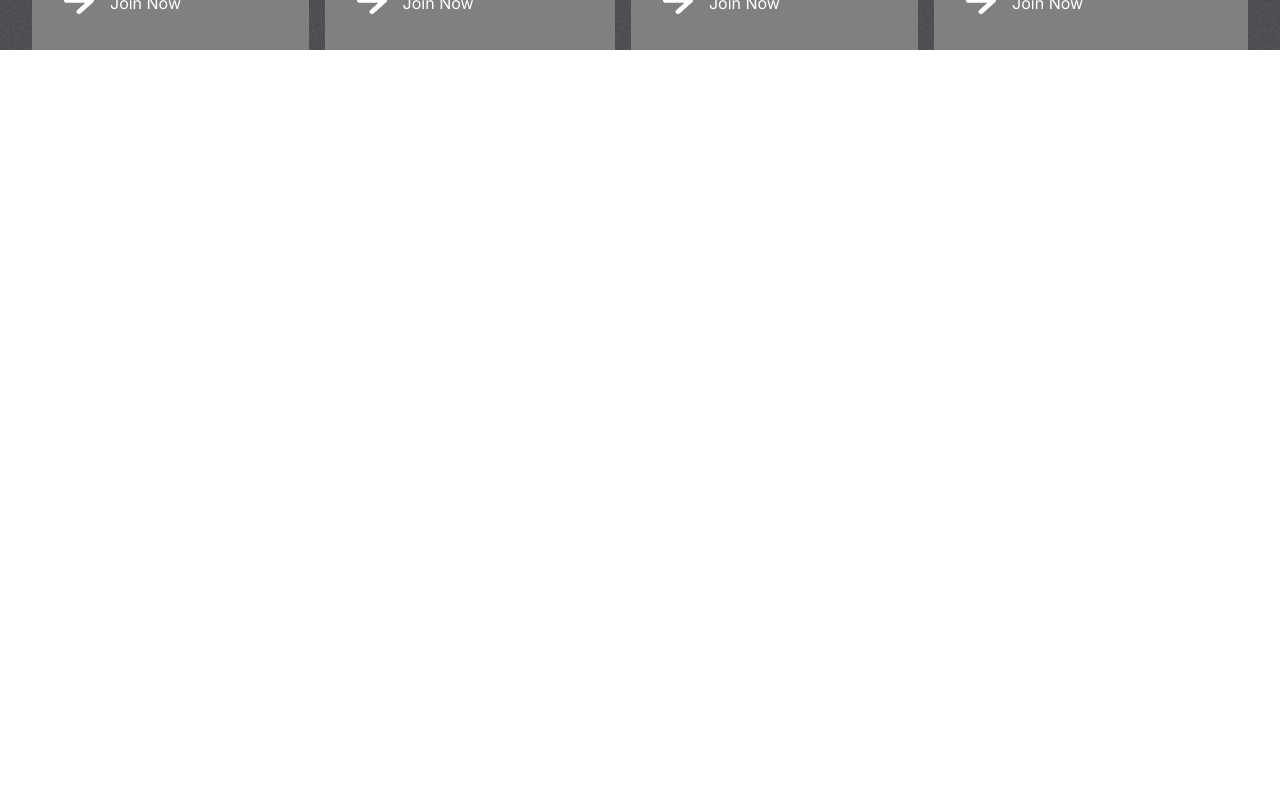
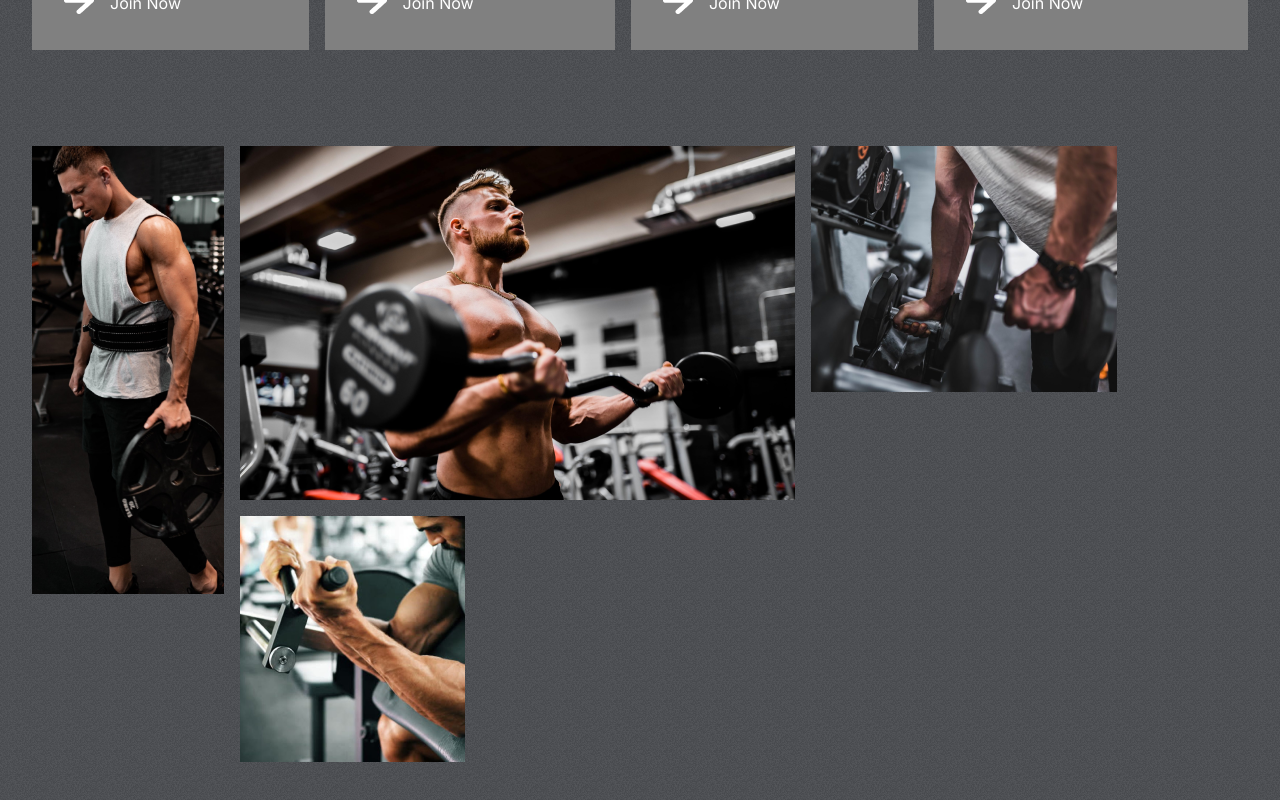
Before and after one commit to AlaminSarkerFRII/Fitness-Club, a React (Create React App) app: page / in a window 1280 px wide. Shown: the part 1060-1860 px from the top of the page. Before the commit the page ends 1110 px from the top, so only its background shows below. Built offline with nearby package versions, Linux system fonts and the light colour scheme.

Commit message:
add reasons sections

```diff
--- a/src/App.js
+++ b/src/App.js
@@ -1,11 +1,13 @@
 import './App.css';
 import Hero from './components/Hero/Hero';
 import Programs from './components/Programs/Programs';
+import { Reasons } from './components/Reasons/Reasons';
 function App() {
   return (
     <div className="App">
          <Hero/>
          <Programs/>
+         <Reasons/>
     </div>
   );
 }
--- a/src/components/Programs/Programs.css
+++ b/src/components/Programs/Programs.css
@@ -52,3 +52,8 @@
 .join-now>img{
     width: 1rem;
 }
+
+.category:hover{
+    background: var(--planCard);
+    cursor: pointer;
+}
--- /dev/null
+++ b/src/components/Reasons/Reasons.css
@@ -0,0 +1,25 @@
+.Reasons{
+    padding: 0 2rem;
+    display: flex;
+    grid-template: 2rem;
+}
+.left-r{
+flex: 1 1;
+display: grid;
+grid-template-columns: repeat(3,1fr);
+gap: 1rem;
+grid-auto-rows: 1fr;
+}
+
+.left-r>:nth-child(1){
+    width: 12rem;
+    grid-row: 1/3;
+    height: 28rem;
+}
+.left-r>img{
+    object-fit: cover;
+}
+
+.right-r{
+    flex: 1 1;
+}
--- /dev/null
+++ b/src/components/Reasons/Reasons.js
@@ -0,0 +1,22 @@
+import React from 'react'
+import "./Reasons.css"
+import image1 from "../../assets/image1.png"
+import image2 from "../../assets/image2.png"
+import image3 from "../../assets/image3.png"
+import image4 from "../../assets/image4.png"
+
+export const Reasons = () => {
+  return (
+    <div className='Reasons' id="reasons">
+        <div className='left-r'>
+            <img src={image1} alt=""/>
+            <img src={image2} alt=""/>
+            <img src={image3} alt=""/>
+            <img src={image4} alt=""/>
+        </div>
+        <div className='right-r'>
+
+        </div>
+    </div>
+  )
+}
```
